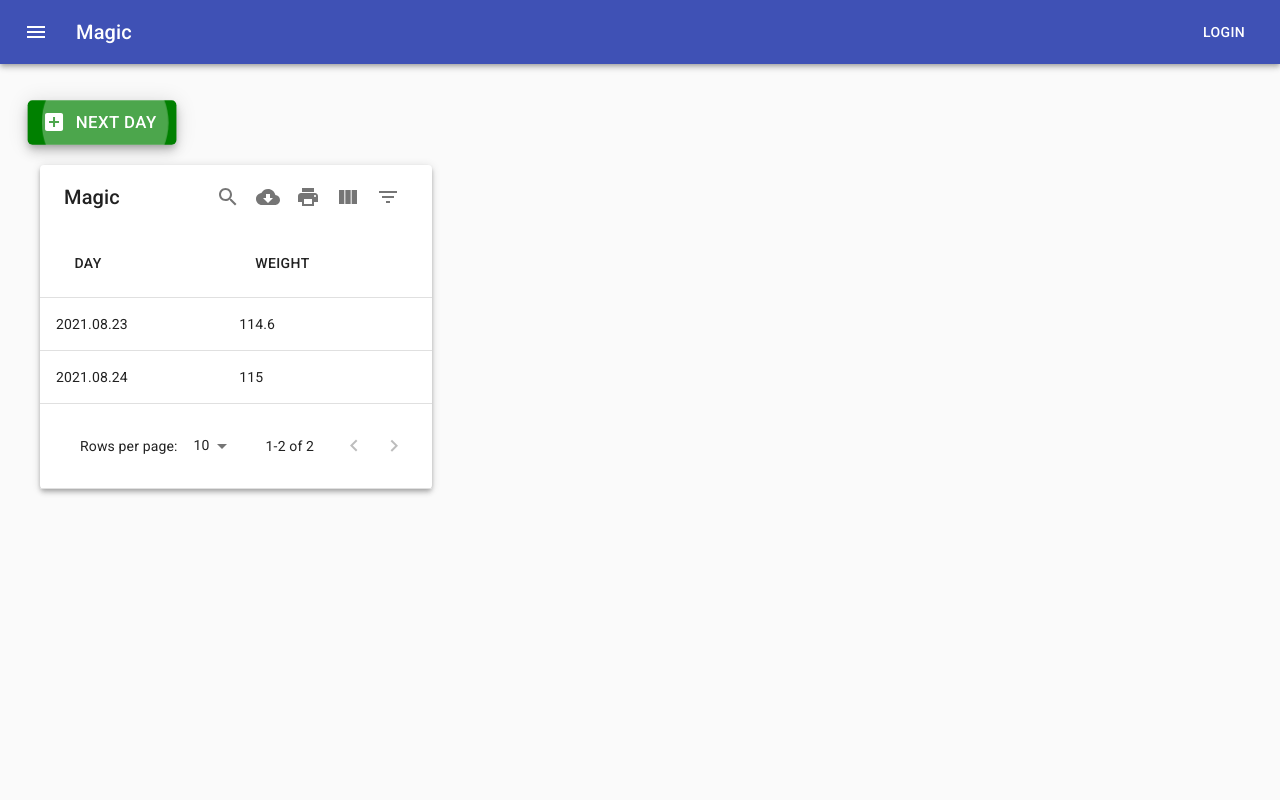
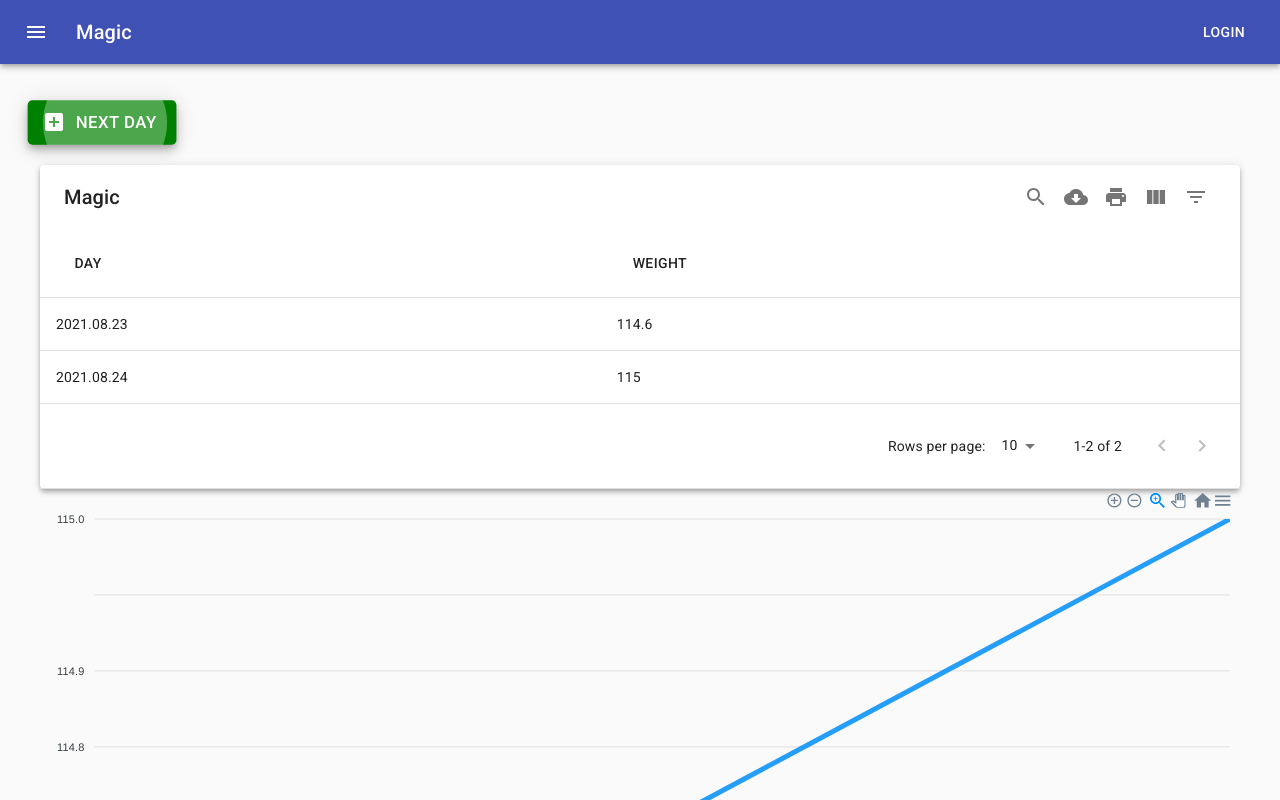
Before and after one commit to fernandokokocha/magic-frontend, a React (Create React App) app: page / in a window 1280 px wide. Shown: the top 800 px of the page. Built offline with nearby package versions, Linux system fonts and the light colour scheme.

Commit message:
Add chart below the tabe

```diff
--- a/package.json
+++ b/package.json
@@ -13,9 +13,11 @@
     "@types/node": "^12.0.0",
     "@types/react": "^17.0.0",
     "@types/react-dom": "^17.0.0",
+    "apexcharts": "^3.28.3",
     "dayjs": "^1.10.6",
     "mui-datatables": "^3.7.8",
     "react": "^17.0.2",
+    "react-apexcharts": "^1.3.9",
     "react-dom": "^17.0.2",
     "react-scripts": "4.0.3",
     "typescript": "^4.1.2",
--- /dev/null
+++ b/src/components/MagicChart.tsx
@@ -0,0 +1,28 @@
+import { GridRowData } from "@material-ui/data-grid";
+import Chart from "react-apexcharts";
+
+const chartOptions = {
+  xaxis: {
+    type: "datetime" as any,
+  },
+};
+
+const rowToDataEntry = (row: GridRowData) => ({
+  x: row.date.unix(),
+  y: row.weight,
+});
+
+const rowsToSeries = (rows: GridRowData[]) => {
+  return [
+    {
+      data: rows.map(rowToDataEntry),
+    },
+  ];
+};
+
+export const MagicChart = ({ rows }: { rows: GridRowData[] }) => {
+  const series = rowsToSeries(rows);
+  return <Chart options={chartOptions} series={series} />;
+};
+
+export default MagicChart;
--- a/src/components/MagicTable.tsx
+++ b/src/components/MagicTable.tsx
@@ -18,12 +18,14 @@ const rowToData = (row: GridRowData) => [formatDate(row.date), row.weight];
 export const MagicTable = ({ rows }: { rows: GridRowData[] }) => {
   const data = rows.map(rowToData);
   return (
+    <>
       <MUIDataTable
         title={"Magic"}
         data={data}
         columns={columns}
         options={options}
       />
+    </>
   );
 };
 
--- a/src/pages/MagicPage.tsx
+++ b/src/pages/MagicPage.tsx
@@ -5,6 +5,7 @@ import { useState } from "react";
 import { GridRowData } from "@material-ui/data-grid";
 import dayjs, { Dayjs } from "dayjs";
 import { DATE_FORMAT } from "../datetime/datetime";
+import MagicChart from "../components/MagicChart";
 
 var customParseFormat = require("dayjs/plugin/customParseFormat");
 dayjs.extend(customParseFormat);
@@ -74,8 +75,9 @@ const MagicPage = () => {
           Next day
         </Button>
       </Box>
-      <Box display="flex">
+      <Box>
         <MagicTable rows={rows} />
+        <MagicChart rows={rows} />
       </Box>
     </Box>
   );
```
Also changed, not shown: 1 other file (tests, documents, lock files or other folders). Lines whose indentation alone changed are shown as unchanged.
